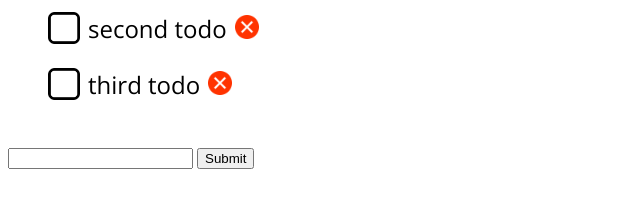
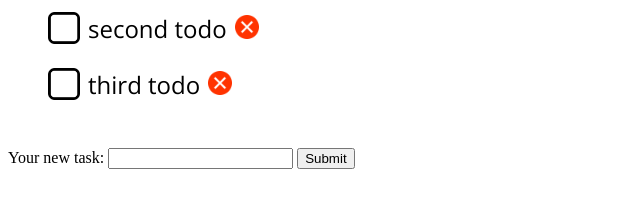
Before and after one commit to FAC-11/week2-dyrt, a website: page index.html in a window 1280 px wide. Shown: the part 126-334 px from the top of the page, without its empty margins (0-640 px from the left). Drawn offline with nearby package versions, Linux system fonts and the light colour scheme.

Commit message:
Adds label to text input relates #38

```diff
--- a/index.html
+++ b/index.html
@@ -13,7 +13,9 @@
         </ul>
     </div>
     <form id="add-todo">
-      <input type="text" name="description" value="">
+      <label>Your new task:
+        <input type="text" name="description" value="">
+      </label>
       <input type="submit" name="" value="Submit">
     </form>
   </body>
```
